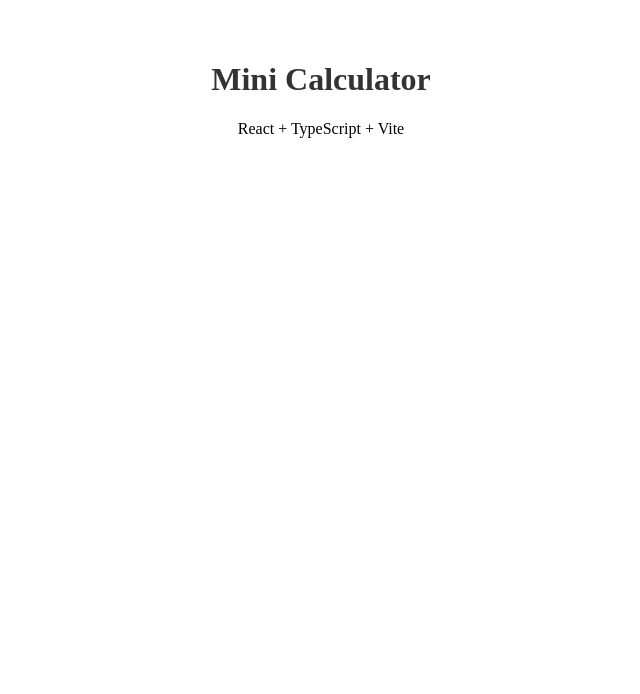
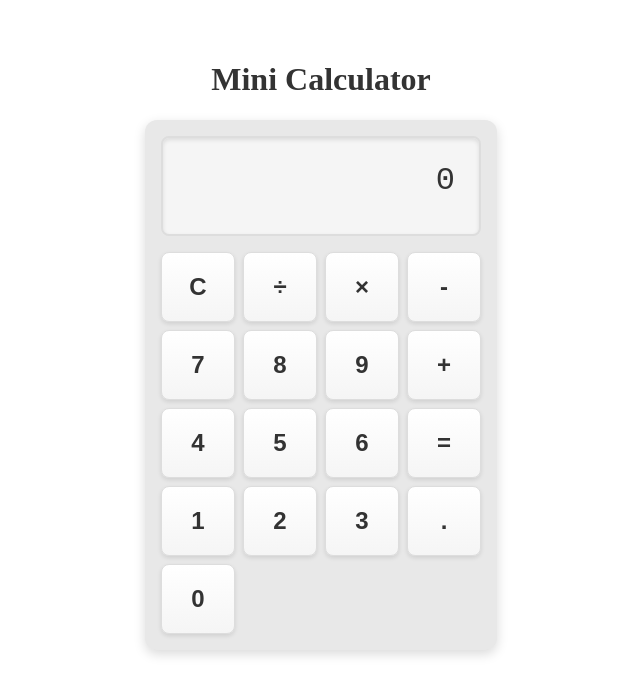
Before and after one commit to niigyanchristian/eunomia-mini-calculator, a React (Vite) app: page / in a window 1280 px wide. Shown: the top 694 px of the page, without its empty margins (319-959 px from the left). Built offline with nearby package versions, Linux system fonts and the light colour scheme; the HTML template or start-up script is replaced by a standard one.

Commit message:
feat: Implement Calculator Component with Arithmetic Logic
Task [4] (feature)

```diff
--- a/package.json
+++ b/package.json
@@ -22,6 +22,7 @@
     "@vitejs/plugin-react": "^4.2.0",
     "eslint": "^8.55.0",
     "eslint-plugin-react": "^7.37.5",
+    "playwright": "^1.58.2",
     "typescript": "^5.3.0",
     "vite": "^5.0.0",
     "vitest": "^1.0.0"
--- a/src/App.tsx
+++ b/src/App.tsx
@@ -1,10 +1,11 @@
 import './App.css'
+import { Calculator } from './components/Calculator'
 
 export default function App() {
   return (
     <div className="app">
       <h1>Mini Calculator</h1>
-      <p>React + TypeScript + Vite</p>
+      <Calculator />
     </div>
   )
 }
--- /dev/null
+++ b/src/components/Calculator.css
@@ -0,0 +1,14 @@
+.calculator {
+  max-width: 320px;
+  margin: 0 auto;
+  padding: 1rem;
+  background: #e8e8e8;
+  border-radius: 12px;
+  box-shadow: 0 4px 12px rgba(0, 0, 0, 0.15);
+}
+
+.button-grid {
+  display: grid;
+  grid-template-columns: repeat(4, 1fr);
+  gap: 0.5rem;
+}
--- /dev/null
+++ b/src/components/Calculator.tsx
@@ -0,0 +1,128 @@
+import { useState } from 'react'
+import { Display } from './Display'
+import { Button } from './Button'
+import './Calculator.css'
+
+export function Calculator() {
+  const [currentValue, setCurrentValue] = useState('0')
+  const [previousValue, setPreviousValue] = useState('')
+  const [operation, setOperation] = useState('')
+  const [shouldResetDisplay, setShouldResetDisplay] = useState(false)
+
+  const handleDigit = (digit: string) => {
+    if (currentValue === 'Error') {
+      setCurrentValue(digit)
+      return
+    }
+    if (shouldResetDisplay) {
+      setCurrentValue(digit)
+      setShouldResetDisplay(false)
+      return
+    }
+    if (currentValue === '0' && digit !== '.') {
+      setCurrentValue(digit)
+    } else {
+      setCurrentValue(currentValue + digit)
+    }
+  }
+
+  const handleDecimal = () => {
+    if (currentValue === 'Error') {
+      setCurrentValue('0.')
+      return
+    }
+    if (shouldResetDisplay) {
+      setCurrentValue('0.')
+      setShouldResetDisplay(false)
+      return
+    }
+    if (!currentValue.includes('.')) {
+      setCurrentValue(currentValue + '.')
+    }
+  }
+
+  const calculate = (left: number, right: number, op: string): string => {
+    switch (op) {
+      case '+':
+        return String(left + right)
+      case '-':
+        return String(left - right)
+      case '\u00d7':
+        return String(left * right)
+      case '\u00f7':
+        if (right === 0) return 'Error'
+        return String(left / right)
+      default:
+        return String(right)
+    }
+  }
+
+  const handleOperation = (nextOp: string) => {
+    if (currentValue === 'Error') return
+
+    if (previousValue && operation && !shouldResetDisplay) {
+      const result = calculate(parseFloat(previousValue), parseFloat(currentValue), operation)
+      setPreviousValue(result)
+      setCurrentValue(result)
+    } else {
+      setPreviousValue(currentValue)
+    }
+
+    setOperation(nextOp)
+    setShouldResetDisplay(true)
+  }
+
+  const handleEquals = () => {
+    if (!previousValue || !operation || currentValue === 'Error') return
+
+    const result = calculate(parseFloat(previousValue), parseFloat(currentValue), operation)
+    setCurrentValue(result)
+    setPreviousValue('')
+    setOperation('')
+    setShouldResetDisplay(true)
+  }
+
+  const handleClear = () => {
+    setCurrentValue('0')
+    setPreviousValue('')
+    setOperation('')
+    setShouldResetDisplay(false)
+  }
+
+  const buttons = [
+    'C', '\u00f7', '\u00d7', '-',
+    '7', '8', '9', '+',
+    '4', '5', '6', '=',
+    '1', '2', '3', '.',
+    '0',
+  ]
+
+  const handleButtonClick = (label: string) => {
+    if (label >= '0' && label <= '9') {
+      handleDigit(label)
+    } else if (label === '.') {
+      handleDecimal()
+    } else if (label === '=') {
+      handleEquals()
+    } else if (label === 'C') {
+      handleClear()
+    } else {
+      handleOperation(label)
+    }
+  }
+
+  return (
+    <div className="calculator">
+      <Display value={currentValue} />
+      <div className="button-grid">
+        {buttons.map((label) => (
+          <Button
+            key={label}
+            label={label}
+            onClick={() => handleButtonClick(label)}
+          />
+        ))}
+      </div>
+    </div>
+  )
+}
```
Also changed, not shown: screenshots/calculator.png (added), 1 other file (tests, documents, lock files or other folders).
